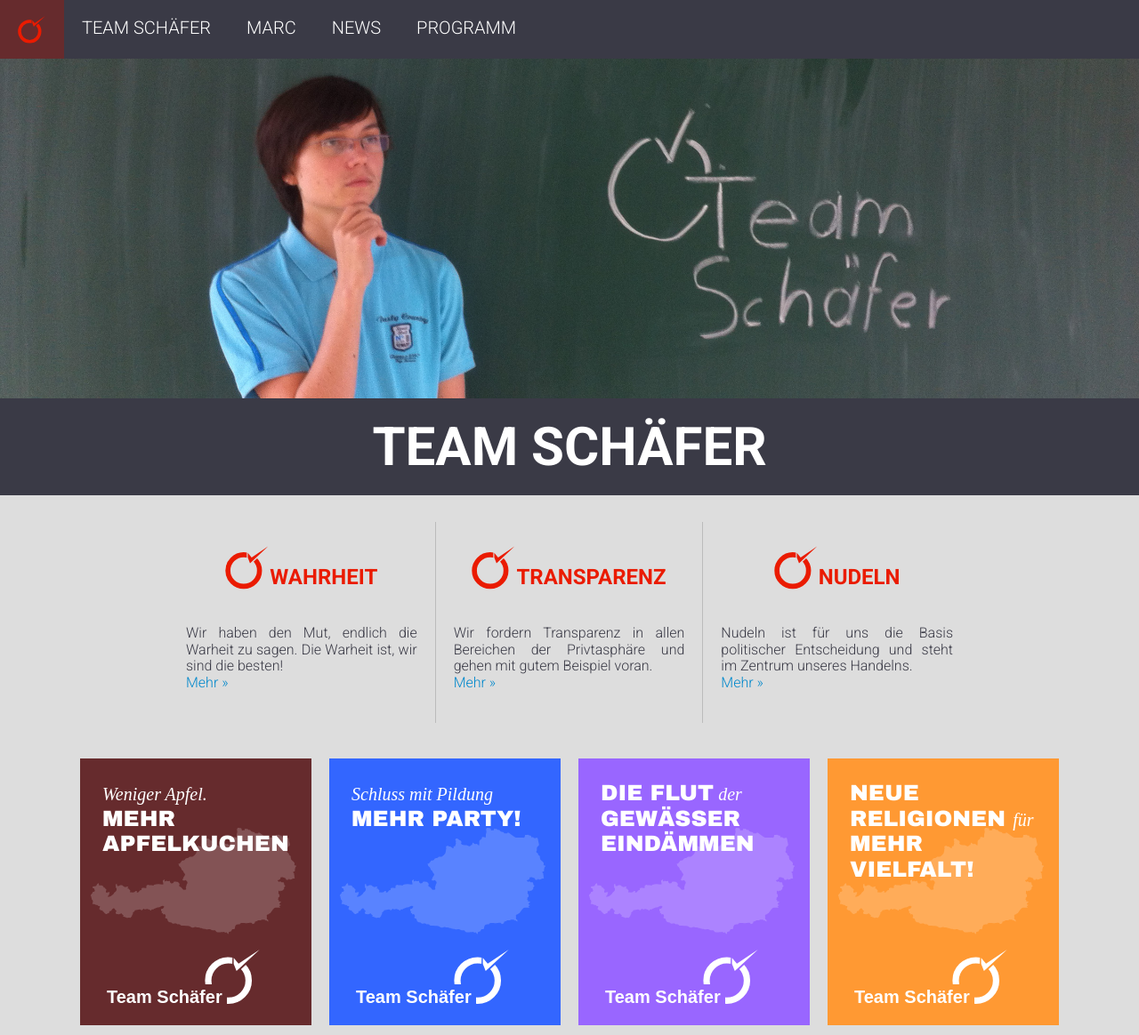
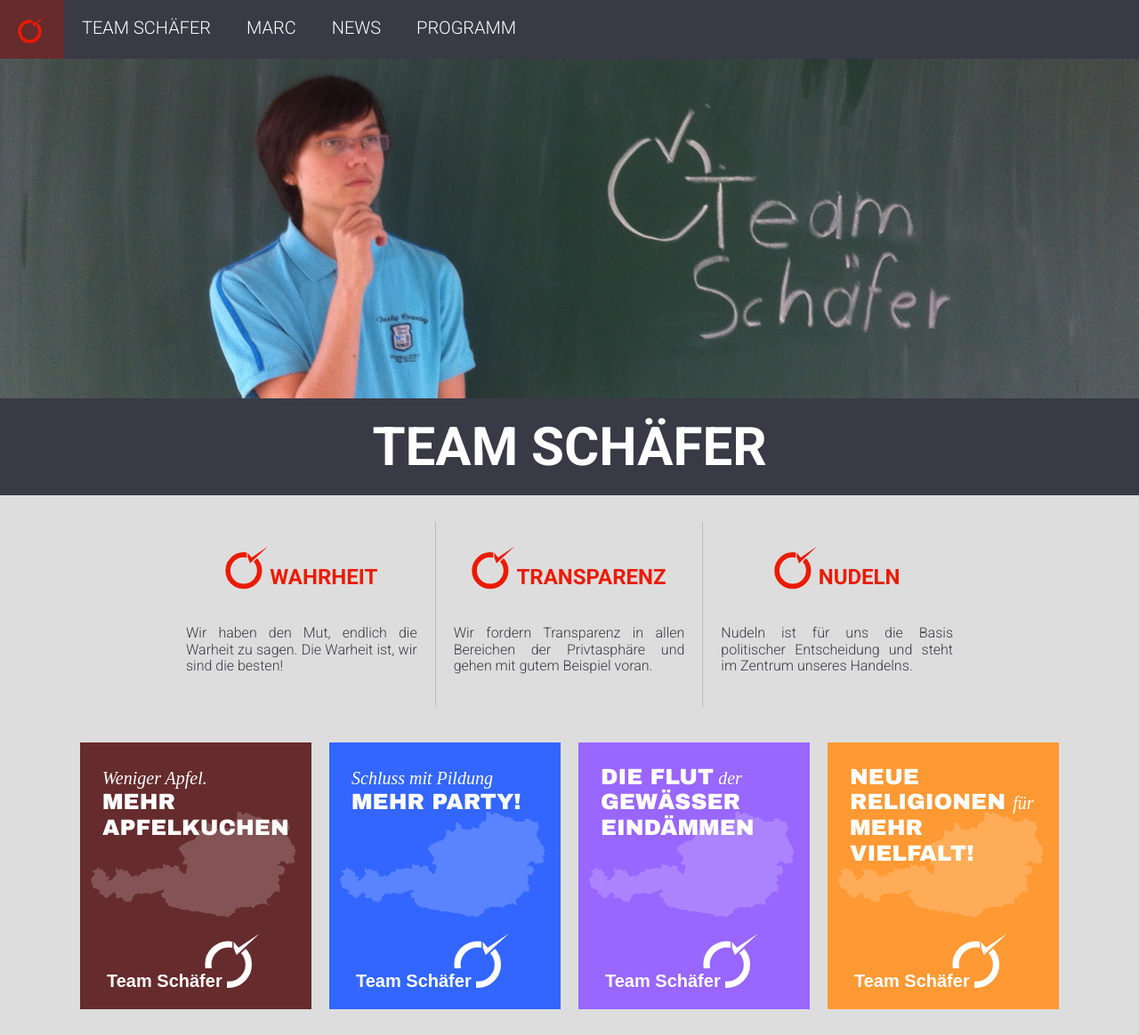
Before and after one commit to Bujuhu/Team-Schaefer, a Jekyll site: the page built from index.html, in a window 1280 px wide and 1164 px high. Shown: the whole window at 89% size. Built offline with Jekyll 4.4.1, drawn with Linux system fonts in a browser that asks for light colours; nearby versions of some CDN libraries; library files that are not in the unit come from our copies.

```diff
--- a/_layouts/default.html
+++ b/_layouts/default.html
@@ -21,23 +21,23 @@
 							<img src="assets/img/tsl.svg" alt="Home">
 						</a>
 					</li>
-					<li><a href="index.html">Team Schäfer</a></li>
-					<li><a href="about.html" {% if page.url == '/about.html' or page.url == '/team.html' %}class ="current"{% endif %}>Marc</a>
+					<li><a href="/index.html">Team Schäfer</a></li>
+					<li><a href="/about.html" {% if page.url == '/about.html' or page.url == '/team.html' %}class ="current"{% endif %}>Marc</a>
 						<ul class="dropdown">
-								<li><a href="about.html" {% if page.url == '/about.html' %}class ="current"{% endif %}>Über Marc</a></li>
-								<li><a href="team.html" {% if page.url == '/team.html' %}class ="current"{% endif %}>Das Team</a></li>
+								<li><a href="/about.html" {% if page.url == '/about.html' %}class ="current"{% endif %}>Über Marc</a></li>
+								<li><a href="/team.html" {% if page.url == '/team.html' %}class ="current"{% endif %}>Das Team</a></li>
 							</ul>
 					</li>
-					<li><a href="#" {% if page.url == '#' or page.url == '#' %}class ="current"{% endif %}>News</a>
-							<ul class="dropdown">
+					<li><a href="/news.html" {% if page.url == '/news.html' or page.url == '/news.html' %}class ="current"{% endif %}>News</a>
+							<!--<ul class="dropdown">
 								<li><a href="#" {% if page.url == '#' %}class ="current"{% endif %}>Informationen</a></li>
 								<li><a href="#" {% if page.url == '#' %}class ="current"{% endif %}>Breaking News</a></li>
-							</ul>
+							</ul>-->
 					</li>
-					<li><a href="#" {% if page.url == '#' or page.url == '#' %}class ="current"{% endif %}>Programm</a>
-						<ul class="dropdown">
+					<li><a href="/program.html" {% if page.url == '/program.html' or page.url == '/program.html' %}class ="current"{% endif %}>Programm</a>
+						<!--<ul class="dropdown">
 							<li><a href="#" {% if page.url == '#' %}class ="current"{% endif %}>Was wir fordern</a></li>
-							<li><a href="#" {% if page.url == '#' %}class ="current"{% endif %}>Unsere Erfolge</a></li>
+							<li><a href="#" {% if page.url == '#' %}class ="current"{% endif %}>Unsere Erfolge</a></li>-->
 						</ul>
 					</li>
 				</ul>
--- a/assets/css/app.css
+++ b/assets/css/app.css
@@ -22,13 +22,28 @@ h1{
 	margin: 0;
 	padding: 20px;
 }
+h2{
+	color: #ea1b01;
+}
+h2 img{
+	width: 50px;
+	height: 50px;
+	position: relative;
+	top: 6px;
+}
 h1,h2{
 	text-transform: uppercase;
 	font-family: 'Roboto', 'Helvetica Neue', Helvetica, Arial, sans-serif;
 	text-align: center;
 	font-weight: 700;
 }
-
+th{
+	min-width: 300px;
+	padding: 10px;
+}
+th h2{
+	text-align: right;
+}
 a:hover,
 a:focus {
 	text-decoration: underline;
@@ -148,18 +163,6 @@ a:focus {
 	width: 902px;
 	margin: 30px auto;
 }
-
-.nouns h2 {
-	color: #ea1b01;
-}
-
-.nouns img {
-	width: 50px;
-	height: 50px;
-	position: relative;
-	top: 6px;
-}
-
 .nouns p {
 	text-align: justify;
 	padding: 20px;
@@ -257,7 +260,7 @@ a:focus {
 	width: 800px;
 	margin: 1px auto;
 }
-.text img{
+.text > img{
 	float: left;
 }
 .textheader{
@@ -316,3 +319,13 @@ a:focus {
 }
 
 /*-----  End of Team  ------*/
+
+/*================================
+=             News               =
+================================*/
+.news{
+	text-align: center;
+	color: #888;
+	font-size: 120px;
+}
+/*-----  End of Newa  ------*/
--- a/index.html
+++ b/index.html
@@ -7,15 +7,15 @@ img: assets/img/schaefertafel.jpg
 <div class="nouns">
 	<div class="noun-l">
 		<h2><img src="assets/img/tsl.svg" alt="">Wahrheit</h2>
-		<p>Wir haben den Mut, endlich die Warheit zu sagen. Die Warheit ist, wir sind die besten! <br><a href="">Mehr »</a></p>
+		<p>Wir haben den Mut, endlich die Warheit zu sagen. Die Warheit ist, wir sind die besten!
 	</div>
 	<div class="noun-l">
 		<h2><img src="assets/img/tsl.svg" alt="">Transparenz</h2>
-		<p>Wir fordern Transparenz in allen Bereichen der Privtasphäre und gehen mit gutem Beispiel voran. <br><a href="">Mehr »</a></p>
+		<p>Wir fordern Transparenz in allen Bereichen der Privtasphäre und gehen mit gutem Beispiel voran.
 	</div>
 	<div class="noun">
 		<h2><img src="assets/img/tsl.svg" alt="">Nudeln</h2>
-		<p>Nudeln ist für uns die Basis politischer Entscheidung und steht im Zentrum unseres Handelns. <br><a href="">Mehr »</a></p>
+		<p>Nudeln ist für uns die Basis politischer Entscheidung und steht im Zentrum unseres Handelns.
 	</div>
 </div>
 <div class="boxes">
```
Also changed, not shown: news.html (added, +7 -0 lines), program.html (added, +42 -0 lines).
